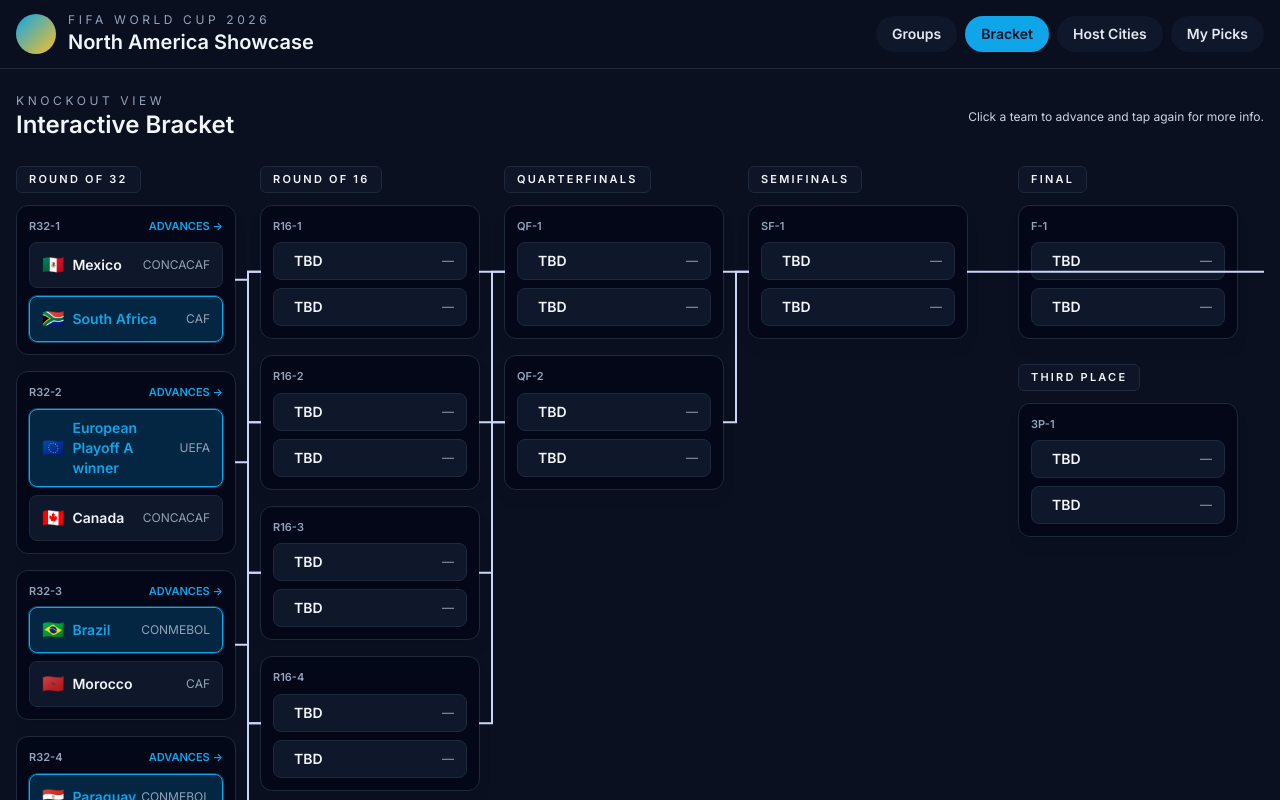
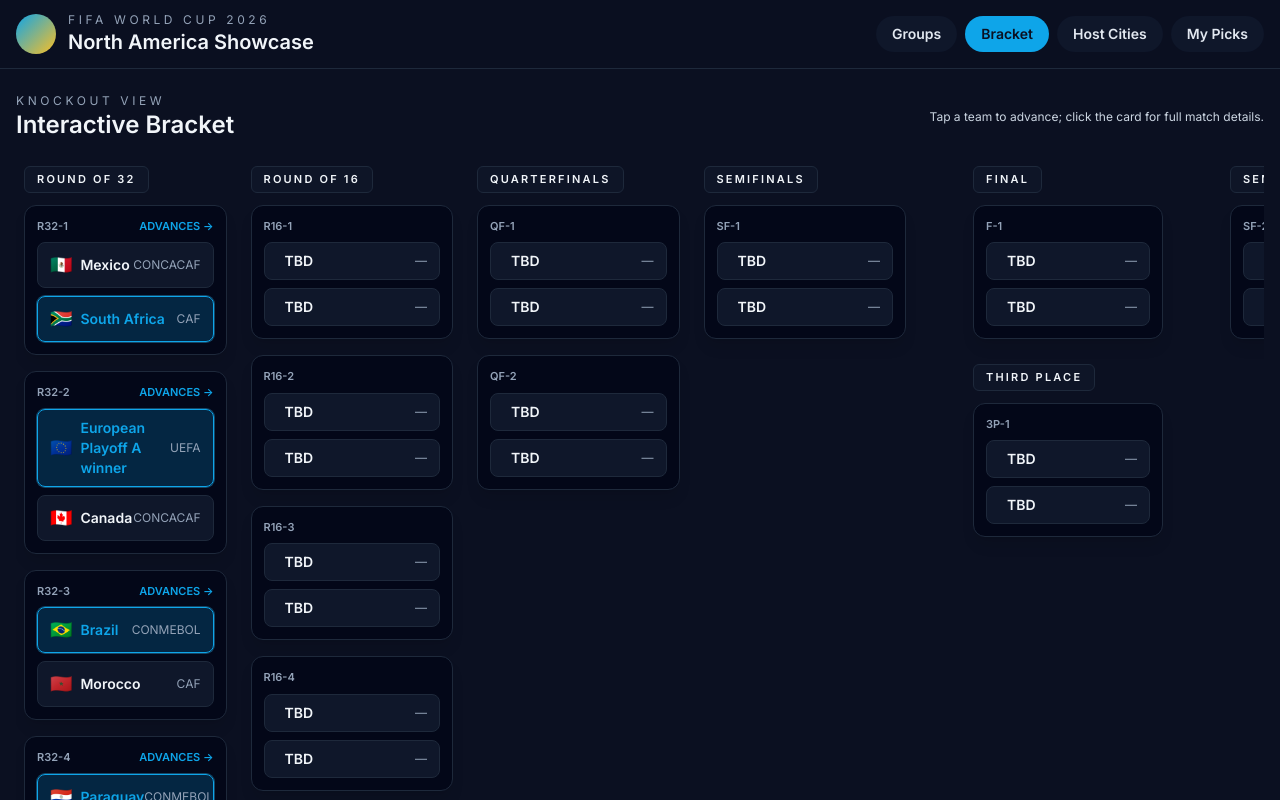
Before and after one commit to simplyjackfoster/world-cup-2026, a React (Vite) app: page /bracket in a window 1280 px wide. Shown: the top 800 px of the page. Built offline with nearby package versions, Linux system fonts and the light colour scheme.

Commit message:
Improve bracket layout and interactions

```diff
--- a/src/components/Bracket.tsx
+++ b/src/components/Bracket.tsx
@@ -1,13 +1,12 @@
-import { Fragment, useEffect, useMemo, useRef, useState } from 'react';
+import { Fragment, useEffect, useMemo, useRef, useState, type MouseEvent } from 'react';
 import { buildMatchesWithTeams, getTeamMeta, useTournament } from '../context/TournamentContext';
 import { BRACKET_SLOTS, Stage } from '../data/bracket';
 import { Team } from '../data/groups';
-import MatchModal from './MatchModal';
-import { fixtures } from '../data/groups';
+import BracketMatchModal from './BracketMatchModal';
 
 const stageOrder: Stage[] = ['R32', 'R16', 'QF', 'SF', '3P', 'F'];
 
-const stageLabel: Record<Stage, string> = {
+export const stageLabel: Record<Stage, string> = {
   R32: 'Round of 32',
   R16: 'Round of 16',
   QF: 'Quarterfinals',
@@ -18,7 +17,9 @@
 
 export default function Bracket() {
   const { standings, predictions, setPrediction, mode } = useTournament();
-  const [selectedTeam, setSelectedTeam] = useState<Team | null>(null);
+  const [selectedMatch, setSelectedMatch] = useState<ReturnType<typeof buildMatchesWithTeams>['matches'][number] | null>(
+    null,
+  );
   const [connections, setConnections] = useState<{ from: string; to: string; d: string }[]>([]);
   const canvasRef = useRef<HTMLDivElement | null>(null);
   const matchRefs = useRef<Record<string, HTMLDivElement | null>>({});
@@ -28,7 +29,7 @@
     [mode, standings, predictions],
   );
 
-  const combinedPredictions = mode === 'results' ? autoPred : predictions;
+  const combinedPredictions = mode === 'results' ? { ...autoPred, ...predictions } : predictions;
 
   const findNextMatch = (matchId: string) =>
     BRACKET_SLOTS.find((slot) => slot.home.source === `Winner ${matchId}` || slot.away.source === `Winner ${matchId}`);
@@ -82,14 +83,7 @@
     };
   }, [matches]);
 
-  const openTeamInfo = (team: Team | null) => {
-    if (!team) return;
-    setSelectedTeam(team);
-  };
-
   const winningTeam = (matchId: string) => combinedPredictions[matchId];
-
-  const activeFixture = selectedTeam ? fixtures.find((f) => f.home === selectedTeam || f.away === selectedTeam) : null;
 
   const matchesByStage = useMemo(
     () =>
@@ -108,16 +102,14 @@
 
   const knockoutStages: Stage[] = ['R32', 'R16', 'QF', 'SF'];
 
-  const handleTeamClick = (matchId: string, team: Team | null) => {
+  const handleTeamClick = (e: MouseEvent, matchId: string, team: Team | null) => {
+    e.stopPropagation();
     if (!team) return;
-    if (mode === 'predictions') {
-      setPrediction(matchId, team);
-    }
-    openTeamInfo(team);
+    setPrediction(matchId, team);
   };
 
   const renderStageColumn = (stage: Stage, stageMatches: typeof matches) => (
-    <div key={stage} className="flex-1 min-w-[220px] space-y-3">
+    <div key={stage} className="flex-1 min-w-[190px] max-w-[240px] space-y-3 shrink">
       <p className="inline-block rounded-md border border-slate-800 bg-slate-900/80 px-3 py-1 text-[11px] font-semibold uppercase tracking-[0.2em] text-slate-100">
         {stageLabel[stage]}
       </p>
@@ -126,7 +118,8 @@
           <div
             key={match.id}
             ref={registerMatchRef(match.id)}
-            className="bg-slate-950/80 border border-slate-800 rounded-xl p-3 shadow-lg"
+            onClick={() => setSelectedMatch(match)}
+            className="bg-slate-950/80 border border-slate-800 rounded-xl p-3 shadow-lg hover:border-accent/40 cursor-pointer transition"
           >
             <div className="flex items-center justify-between mb-2 text-[11px] uppercase text-slate-400">
               <p className="font-semibold">{match.id}</p>
@@ -138,7 +131,7 @@
               return (
                 <Fragment key={team ?? i}>
                   <button
-                    onClick={() => handleTeamClick(match.id, team ?? null)}
+                    onClick={(e) => handleTeamClick(e, match.id, team ?? null)}
                     className={`w-full flex items-center justify-between rounded-lg px-3 py-2 text-left transition ${
                       isWinner
                         ? 'bg-accent/20 border border-accent text-accent shadow-[0_0_0_1px_rgba(56,189,248,0.35)]'
@@ -171,11 +164,11 @@
           <p className="text-xs uppercase tracking-[0.3em] text-slate-400">Knockout view</p>
           <h2 className="text-2xl font-semibold">Interactive Bracket</h2>
         </div>
-        <p className="text-xs text-slate-300">Click a team to advance and tap again for more info.</p>
+        <p className="text-xs text-slate-300">Tap a team to advance; click the card for full match details.</p>
       </div>
       <div className="overflow-x-auto pb-10">
-        <div ref={canvasRef} className="relative inline-block">
-          <svg className="absolute inset-0 w-full h-full pointer-events-none" aria-hidden>
+        <div ref={canvasRef} className="relative w-full">
+          <svg className="absolute inset-0 w-full h-full pointer-events-none -z-10" aria-hidden>
             {connections.map((conn) => (
               <path
                 key={`${conn.from}-${conn.to}`}
@@ -188,21 +181,28 @@
               />
             ))}
           </svg>
-          <div className="flex items-start gap-10 min-w-[1400px]">
-            <div className="flex gap-6 items-start">
+          <div className="flex items-start justify-center gap-8 min-w-max px-2">
+            <div className="flex gap-6 items-start flex-shrink-0">
               {knockoutStages.map((stage) => renderStageColumn(stage, splitStage(stage).left))}
             </div>
-            <div className="flex flex-col items-center gap-6 min-w-[240px] px-4">
+            <div className="flex flex-col items-center gap-6 min-w-[260px] px-4 flex-shrink-0">
               {renderStageColumn('F', matchesByStage.F)}
               {renderStageColumn('3P', matchesByStage['3P'])}
             </div>
-            <div className="flex gap-6 items-start flex-row-reverse">
+            <div className="flex gap-6 items-start flex-row-reverse flex-shrink-0">
               {knockoutStages.map((stage) => renderStageColumn(stage, splitStage(stage).right))}
             </div>
           </div>
         </div>
       </div>
-      {activeFixture && <MatchModal fixture={activeFixture} onClose={() => setSelectedTeam(null)} />}
+      {selectedMatch && (
+        <BracketMatchModal
+          match={selectedMatch}
+          stageLabel={stageLabel[selectedMatch.stage]}
+          winner={winningTeam(selectedMatch.id)}
+          onClose={() => setSelectedMatch(null)}
+        />
+      )}
     </div>
   );
 }
--- /dev/null
+++ b/src/components/BracketMatchModal.tsx
@@ -0,0 +1,82 @@
+import { useEffect } from 'react';
+import { type Team } from '../data/groups';
+import { getTeamMeta } from '../context/TournamentContext';
+import type { buildMatchesWithTeams } from '../context/TournamentContext';
+
+type BracketMatch = ReturnType<typeof buildMatchesWithTeams>['matches'][number];
+
+interface Props {
+  match: BracketMatch;
+  stageLabel: string;
+  winner: Team | null;
+  onClose: () => void;
+}
+
+export default function BracketMatchModal({ match, onClose, stageLabel, winner }: Props) {
+  useEffect(() => {
+    const handler = (e: KeyboardEvent) => e.key === 'Escape' && onClose();
+    window.addEventListener('keydown', handler);
+    return () => window.removeEventListener('keydown', handler);
+  }, [onClose]);
+
+  const renderTeam = (team: Team | null, source: string, isWinner: boolean) => {
+    if (!team) {
+      return (
+        <div className="flex items-center gap-2 text-slate-400">
+          <span className="text-lg">•</span>
+          <div>
+            <p className="font-semibold">TBD</p>
+            <p className="text-xs">{source}</p>
+          </div>
+        </div>
+      );
+    }
+
+    const meta = getTeamMeta(team);
+    return (
+      <div className="flex items-center gap-3">
+        <span className="text-xl">{meta.flag}</span>
+        <div>
+          <p className={`font-semibold ${isWinner ? 'text-accent' : ''}`}>{team}</p>
+          <p className="text-xs text-slate-400">{meta.confed}</p>
+        </div>
+      </div>
+    );
+  };
+
+  return (
+    <div className="fixed inset-0 z-50 flex items-center justify-center bg-black/70 backdrop-blur">
+      <div className="relative w-full max-w-xl rounded-3xl border border-slate-800 bg-pitch p-6 shadow-card">
+        <button
+          onClick={onClose}
+          className="absolute right-3 top-3 rounded-full px-2 text-slate-400 hover:text-white"
+          aria-label="Close"
+        >
+          ✕
+        </button>
+        <p className="text-xs uppercase tracking-[0.3em] text-slate-400">{stageLabel}</p>
+        <h3 className="mb-4 text-2xl font-bold">{match.id} match details</h3>
+        <div className="space-y-4 text-sm">
+          <div className="rounded-xl border border-slate-800 bg-night p-4">
+            <div className="flex items-center justify-between text-xs uppercase text-slate-400">
+              <span>Teams</span>
+              {winner && <span className="font-semibold text-accent">Currently advancing</span>}
+            </div>
+            <div className="mt-3 space-y-3">
+              {renderTeam(match.homeTeam, match.home.source, winner === match.homeTeam)}
+              <div className="h-[1px] bg-slate-800" />
+              {renderTeam(match.awayTeam, match.away.source, winner === match.awayTeam)}
+            </div>
+          </div>
+          <div className="rounded-xl border border-slate-800 bg-night p-4">
+            <p className="text-xs uppercase text-slate-400">Bracket note</p>
+            <p className="mt-2 leading-relaxed text-slate-200">
+              Click a team inside the bracket to promote them to the next round. Match-up sources stay visible until both sides
+              are locked in.
+            </p>
+          </div>
+        </div>
+      </div>
+    </div>
+  );
+}
```
